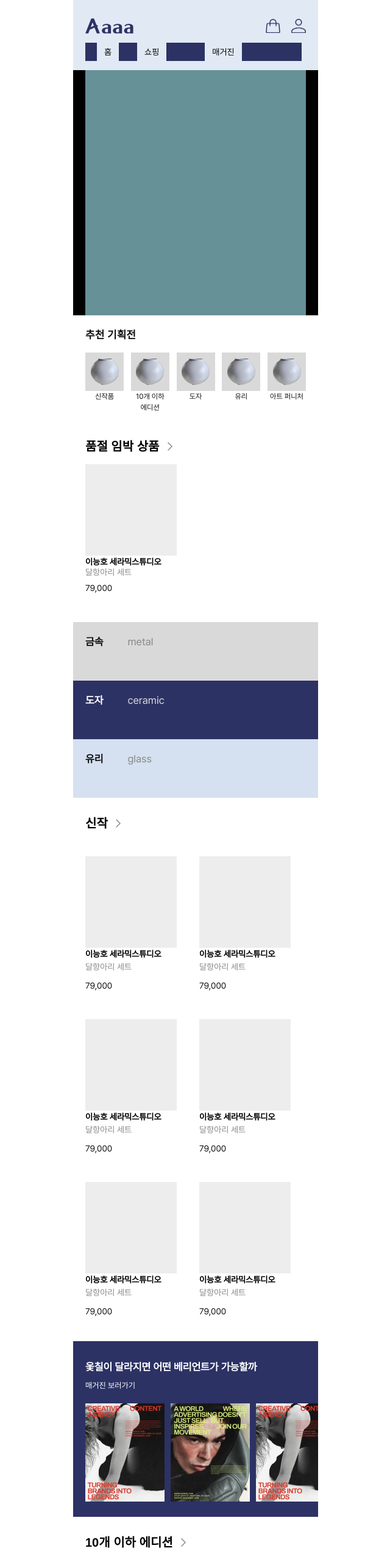
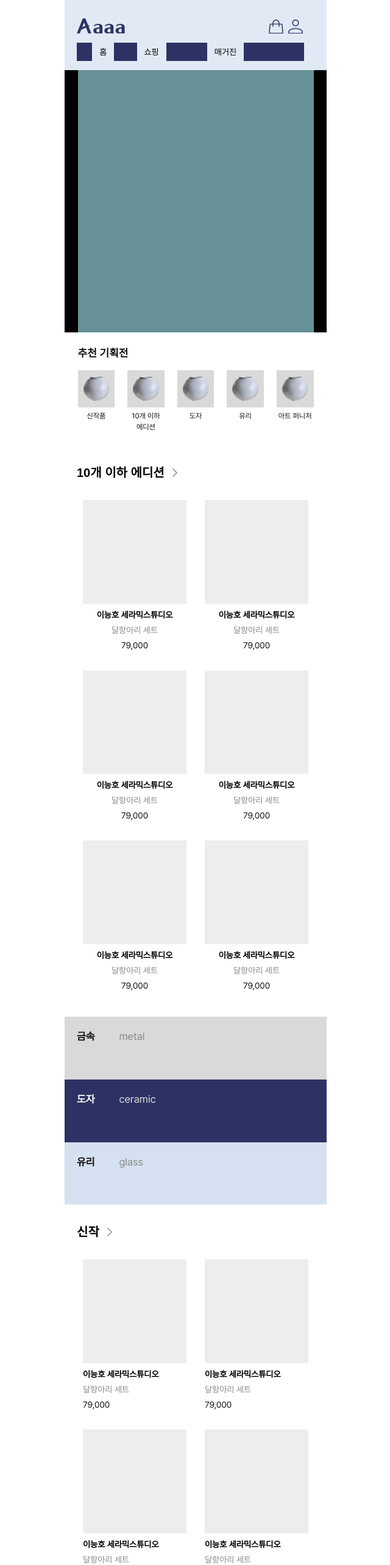
Before and after one commit to kdowon3/fouraaaa, a Next.js app in the folder fouraaaa/: page / in a window 1280 px wide. Shown: the top 2566 px of the page at 61% size, without its empty margins (319-959 px from the left). Built offline with nearby package versions, Linux system fonts and the light colour scheme.

Commit message:
fix: 단위변경

```diff
--- a/fouraaaa/src/app/components/CardTab.js
+++ b/fouraaaa/src/app/components/CardTab.js
@@ -4,28 +4,30 @@ import Link from "next/link";
 import Image from "next/image";
 import styled from "styled-components";
 
-
 const CardContainer = styled.div`
   background-color: #D9D9D9;
-  width: 402px;
-  height: 96px;
+  width: 100%;
+  max-width: 430px;
+  aspect-ratio: 402 / 96; /* 비율 유지 */
   display: flex;
+  align-items: flex-start; /* 텍스트를 위쪽 정렬 */
 `;
 
 const TitleText = styled.div`
   font-size: 17px;
   font-family: "Pretendard";
   font-weight: bold;
-    padding: 20px 20px;
+  padding: 20px 20px; /* 기존 20px에서 줄여서 텍스트 위로 이동 */
   color: #111111;
 `;
 
 const English = styled.div`
   font-size: 17px;
   font-family: "Pretendard";
-    padding: 20px 20px;
+  padding: 20px 20px; /* 기존 20px에서 줄이기 */
   color: #8A8A8A;
 `;
+
 
 export default function CardTab() {
   return (
@@ -35,8 +37,8 @@ export default function CardTab() {
         <English>metal</English>
       </CardContainer>
       <CardContainer style={{ backgroundColor: "#2C3264" }}>
-        <TitleText style={{ color: "#FFFFFF"}}>도자</TitleText>
-        <English style={{ color: "#D9D9D9"}}>ceramic</English>
+        <TitleText style={{ color: "#FFFFFF" }}>도자</TitleText>
+        <English style={{ color: "#D9D9D9" }}>ceramic</English>
       </CardContainer>
       <CardContainer style={{ backgroundColor: "#D5E1F0" }}>
         <TitleText>유리</TitleText>
--- a/fouraaaa/src/app/components/MagSection.js
+++ b/fouraaaa/src/app/components/MagSection.js
@@ -4,13 +4,12 @@ import Link from "next/link";
 import Image from "next/image";
 import styled from "styled-components";
 
-
 const MagContainer = styled.div`
   background-color: #2C3264;
-  width: 402px;
-  height: 288px;
-  padding: 30px 20px;
-  display: block;
+  width: 100%;
+  max-width: 430px;
+  padding: 7% 5%; /* 최대 430px 기준: 약 30px와 20px에 해당 */
+  box-sizing: border-box;
 `;
 
 const TitleText = styled.div`
@@ -24,48 +23,42 @@ const SubText = styled.div`
   font-size: 13px;
   font-family: "Pretendard";
   color: #FFFFFF;
-    margin-top: 7px;
+  margin-top: 2%; /* 약 8~9px 정도 */
 `;
 
 const Contents = styled.div`
-    width: 382px;
-    height: 161px;
-    margin-left: auto;
-    margin-top: 20px;
+  width: 100%;
+  margin-top: 5%; /* 약 20px */
   display: flex;
-    gap: 10px;
-    overflow-x: auto; /* 가로 스크롤 활성화 */
-    overflow-y: hidden; /* 세로 스크롤 제거 */
-    white-space: nowrap; /* 내부 요소들이 줄바꿈되지 않도록 설정 */
-    -ms-overflow-style: none;  /* IE, Edge에서 스크롤바 숨기기 */
-    scrollbar-width: none;  /* Firefox에서 스크롤바 숨기기 */
+  gap: 2%; /* 카드들 사이의 간격 */
+  overflow-x: auto;
+  overflow-y: hidden;
+  white-space: nowrap;
+  -ms-overflow-style: none; /* IE, Edge */
+  scrollbar-width: none; /* Firefox */
 
   &::-webkit-scrollbar {
-        display: none; /* 크롬, 사파리에서 스크롤바 숨기기 */
+    display: none; /* Chrome, Safari */
   }
 `;
 
-
-
 const ContentsImg = styled(Image)`
-    width: 130px;
-    height: 161px;
+  width: 30%;             /* 카드의 너비: 최대 430px의 30% ≒ 129px */
+  aspect-ratio: 130 / 161; /* 원본 이미지 비율 유지 */
+  object-fit: cover;
 `;
 
 export default function MagSection() {
   return (
-    <div>
     <MagContainer>
       <TitleText>옻칠이 달라지면 어떤 베리언트가 가능할까</TitleText>
       <SubText>매거진 보러가기</SubText>
       <Contents>
-            <ContentsImg src={ '/images/content1.png' } alt="콘텐츠" width={130} height={161}/>
-            <ContentsImg src={ '/images/content2.png' } alt="콘텐츠" width={130} height={161}/>
-            <ContentsImg src={ '/images/content1.png' } alt="콘텐츠" width={130} height={161}/>
-            <ContentsImg src={ '/images/content2.png' } alt="콘텐츠" width={130} height={161}/>
-
+        <ContentsImg src="/images/content1.png" alt="콘텐츠" width={130} height={161} />
+        <ContentsImg src="/images/content2.png" alt="콘텐츠" width={130} height={161} />
+        <ContentsImg src="/images/content1.png" alt="콘텐츠" width={130} height={161} />
+        <ContentsImg src="/images/content2.png" alt="콘텐츠" width={130} height={161} />
       </Contents>
     </MagContainer>
-    </div>
   );
 }
--- a/fouraaaa/src/app/components/NewProducts.js
+++ b/fouraaaa/src/app/components/NewProducts.js
@@ -4,18 +4,18 @@ import styled from "styled-components";
 import Image from "next/image";
 
 const NewProductsContainer = styled.div`
-  background-color: #FFFFFF;
-  width: 402px;
-  height: 891px;
+  background-color: #ffffff;
+  width: 100%;
+  max-width: 430px;
   padding: 30px 20px;
-  display: block;
+  margin: 0 auto;
+  box-sizing: border-box;
 `;
 
 const Upsection = styled.div`
-  width: 362px;
-  height: 24px;
   display: flex;
   align-items: center;
+  margin-bottom: 20px;
 `;
 
 const TitleText = styled.div`
@@ -23,41 +23,38 @@ const TitleText = styled.div`
   font-weight: bold;
   color: #000000;
 `;
+
 const Arrow = styled(Image)`
-    width: 14px;
-    height: 14px;
-    margin-left: 10px;
+  width: 14px;
+  height: 14px;
+  margin-left: 10px;
 `;
 
 const ProductContainer = styled.div`
-  width: 362px;
-  height: 787px;
-  background-color: #FFFFFF;
-  margin-top: 20px;
   display: grid;
-  grid-template-columns: repeat(2, 1fr); /* 2개씩 한 줄에 배치 */
-  gap: 10px; /* 카드 사이 간격 */
+  grid-template-columns: repeat(2, 1fr);
+  gap: 10px;
 `;
 
 const ProductCards = styled.div`
-  width: 177px;
-  height: 257px;
-  background-color: #FFFFFF;
+  background-color: #ffffff;
   display: flex;
   flex-direction: column;
-  justify-content: center;
+  align-items: center;
+  padding: 10px;
+  box-sizing: border-box;
 `;
 
 const ProductsPhoto = styled.div`
-  width: 150px;
-  height: 150px;
-  background-color: #EDEDED;
+  width: 100%;
+  aspect-ratio: 1; /* 정사각형 */
+  background-color: #ededed;
 `;
 
 const ProductInfo = styled.div`
-  width: 125px;
-  height: 64px;
-  font-family: "Pretendard";
+  width: 100%;
+  margin-top: 8px;
+  font-family: 'Pretendard', sans-serif;
 `;
 
 const Company = styled.div`
@@ -68,13 +65,14 @@ const Company = styled.div`
 
 const ProductName = styled.div`
   font-size: 14px;
-  color: #8A8A8A;
+  color: #8a8a8a;
+  margin-top: 4px;
 `;
 
 const Price = styled.div`
   font-size: 14px;
   color: #111111;
-  margin-top: 10px;
+  margin-top: 4px;
 `;
 
 export default function NewProducts() {
@@ -82,7 +80,7 @@ export default function NewProducts() {
     <NewProductsContainer>
       <Upsection>
         <TitleText>신작</TitleText>
-        <Arrow src="/images/right-arrow.png" alt='화살표'width={14} height={14}/>
+        <Arrow src="/images/right-arrow.png" alt="화살표" width={14} height={14} />
       </Upsection>
       <ProductContainer>
         {[...Array(6)].map((_, index) => (
--- a/fouraaaa/src/app/components/SoldOut.js
+++ b/fouraaaa/src/app/components/SoldOut.js
@@ -1,104 +1,100 @@
 "use client";
 
-import Link from "next/link";
+import styled from "styled-components";
 import Image from "next/image";
-import styled from "styled-components";
 
-const SoldoutContainer = styled.div`
-  background-color: #FFFFFF;
-  width: 402px;
-  height: 333px;
+const EditionContainer = styled.div`
+  background-color: #ffffff;
+  width: 100%;
+  max-width: 430px;
   padding: 30px 20px;
-  display: block;
+  margin: 0 auto;
+  box-sizing: border-box;
 `;
+
 const Upsection = styled.div`
-    width: 362px;
-    height: 24px;
   display: flex;
+  align-items: center;
+  margin-bottom: 20px;
 `;
+
 const TitleText = styled.div`
   font-size: 20px;
   font-weight: bold;
-  color: #000000; /* 글씨 색상 추가 (배경과 대비) */
+  color: #000000;
 `;
 
 const Arrow = styled(Image)`
   width: 14px;
   height: 14px;
   margin-left: 10px;
-    margin-top: 8px;
 `;
 
 const ProductContainer = styled.div`
-    width: 382px;
-    height: 229px;
-    background-color: #FFFFFF;
-    justify-self: flex-end;
-    margin-top: 20px;
-    margin-left: auto;
-    display: flex;
+  display: grid;
+  grid-template-columns: repeat(2, 1fr);
+  gap: 10px;
 `;
 
 const ProductCards = styled.div`
-    width: 150px;
-    height: 229px;
-    background-color: #FFFFFF;
-    display: block;
+  background-color: #ffffff;
+  display: flex;
+  flex-direction: column;
+  align-items: center;
+  padding: 10px;
+  box-sizing: border-box;
 `;
 
 const ProductsPhoto = styled.div`
-    width: 150px;
-    height: 150px;
-    background-color: #EDEDED;
+  width: 100%;
+  aspect-ratio: 1;
+  background-color: #ededed;
 `;
 
 const ProductInfo = styled.div`
-    width: 125px;
-    height: 64px;
-    display: block;
+  width: 100%;
+  margin-top: 8px;
+  text-align: center;
+  font-family: 'Pretendard', sans-serif;
 `;
 
 const Company = styled.div`
-    width: 125px;
-    height: 17px;
   font-size: 14px;
-    font-family: 'Pretendard';
   font-weight: bold;
   color: #000000;
 `;
+
 const ProductName = styled.div`
-    width: 108px;
-    height: 16px;
   font-size: 14px;
-    font-family: 'Pretendard';
-    color: #8A8A8A;
-`;
-const Price = styled.div`
-    width: 108px;
-    height: 18px;
-    font-size: 14px;
-    font-family: 'Pretendard';
-    color: #111111;
-    margin-top: 10px;
+  color: #8a8a8a;
+  margin-top: 4px;
 `;
 
-export default function Soldout() {
+const Price = styled.div`
+  font-size: 14px;
+  color: #111111;
+  margin-top: 4px;
+`;
+
+export default function TenEdition() {
   return (
-    <SoldoutContainer>
+    <EditionContainer>
       <Upsection>
-            <TitleText>품절 임박 상품</TitleText>
-            <Arrow src="/images/right-arrow.png" alt='화살표'width={14} height={14}/>
+        <TitleText>10개 이하 에디션</TitleText>
+        <Arrow src="/images/right-arrow.png" alt="화살표" width={14} height={14} />
       </Upsection>
       <ProductContainer>
-            <ProductCards>
-                <ProductsPhoto></ProductsPhoto>
+        {[...Array(6)].map((_, index) => (
+          <ProductCards key={index}>
+            <ProductsPhoto />
             <ProductInfo>
               <Company>이능호 세라믹스튜디오</Company>
               <ProductName>달항아리 세트</ProductName>
               <Price>79,000</Price>
             </ProductInfo>
           </ProductCards>
+        ))}
       </ProductContainer>
-    </SoldoutContainer>
+    </EditionContainer>
   );
 }
--- a/fouraaaa/src/app/components/TenEdition.js
+++ b/fouraaaa/src/app/components/TenEdition.js
@@ -4,18 +4,18 @@ import styled from "styled-components";
 import Image from "next/image";
 
 const EditionContainer = styled.div`
-  background-color: #FFFFFF;
-  width: 402px;
-  height: 891px;
+  background-color: #ffffff;
+  width: 100%;
+  max-width: 430px;
   padding: 30px 20px;
-  display: block;
+  margin: 0 auto;
+  box-sizing: border-box;
 `;
 
 const Upsection = styled.div`
-  width: 362px;
-  height: 24px;
   display: flex;
   align-items: center;
+  margin-bottom: 20px;
 `;
 
 const TitleText = styled.div`
@@ -23,41 +23,38 @@ const TitleText = styled.div`
   font-weight: bold;
   color: #000000;
 `;
+
 const Arrow = styled(Image)`
-    width: 14px;
-    height: 14px;
-    margin-left: 10px;
-  `;
+  width: 14px;
+  height: 14px;
+  margin-left: 10px;
+`;
 
 const ProductContainer = styled.div`
-  width: 362px;
-  height: 787px;
-  background-color: #FFFFFF;
-  margin-top: 20px;
   display: grid;
-  grid-template-columns: repeat(2, 1fr); /* 2개씩 한 줄에 배치 */
-  gap: 10px; /* 카드 사이 간격 */
+  grid-template-columns: repeat(2, 1fr);
+  gap: 10px;
 `;
 
 const ProductCards = styled.div`
-  width: 177px;
-  height: 257px;
-  background-color: #FFFFFF;
+  background-color: #ffffff;
   display: flex;
   flex-direction: column;
-  justify-content: center;
+  align-items: center;
+  padding: 10px;
+  box-sizing: border-box;
 `;
 
 const ProductsPhoto = styled.div`
-  width: 150px;
-  height: 150px;
-  background-color: #EDEDED;
+  width: 100%;
+  aspect-ratio: 1;
+  background-color: #ededed;
 `;
 
 const ProductInfo = styled.div`
-  width: 125px;
-  height: 64px;
-  font-family: "Pretendard";
+  width: 100%;
+  margin-top: 8px;
+  font-family: 'Pretendard', sans-serif;
 `;
 
 const Company = styled.div`
@@ -68,13 +65,14 @@ const Company = styled.div`
 
 const ProductName = styled.div`
   font-size: 14px;
-  color: #8A8A8A;
+  color: #8a8a8a;
+  margin-top: 4px;
 `;
 
 const Price = styled.div`
   font-size: 14px;
   color: #111111;
-  margin-top: 10px;
+  margin-top: 4px;
 `;
 
 export default function TenEdition() {
@@ -82,7 +80,7 @@ export default function TenEdition() {
     <EditionContainer>
       <Upsection>
         <TitleText>10개 이하 에디션</TitleText>
-        <Arrow src="/images/right-arrow.png" alt='화살표'width={14} height={14}/>
+        <Arrow src="/images/right-arrow.png" alt="화살표" width={14} height={14} />
       </Upsection>
       <ProductContainer>
         {[...Array(6)].map((_, index) => (
--- a/fouraaaa/src/app/components/banner.js
+++ b/fouraaaa/src/app/components/banner.js
@@ -4,23 +4,27 @@ import Link from "next/link";
 import Image from "next/image";
 import styled from "styled-components";
 
-
+// BannerContainer는 화면 너비에 따라 유동적으로 늘어나되, 최대 430px의 정사각형(1:1 비율)으로 제한합니다.
 const BannerContainer = styled.div`
   background-color: #000000;
-  width: 402px;
-  height: 402px;
+  width: 100%;
+  max-width: 430px;
+  aspect-ratio: 1;
+  margin: 0 auto;
 `;
-const BannerPhoto=styled.div`
-    width: 362px;
-    height: 402px;
+
+// BannerPhoto는 부모 너비의 90%를 사용하며, 부모의 높이를 채우도록 설정했습니다.
+const BannerPhoto = styled.div`
+  width: 90%;
+  height: 100%;
   background-color: #659197;
-    justify-self: center;
+  margin: 0 auto;
 `;
 
 export default function Banner() {
   return (
     <BannerContainer>
-        <BannerPhoto></BannerPhoto>
+      <BannerPhoto />
     </BannerContainer>
   );
 }
--- a/fouraaaa/src/app/components/common/homeNav.js
+++ b/fouraaaa/src/app/components/common/homeNav.js
@@ -10,62 +10,74 @@ const GNBContainer = styled.header`
 `;
 
 const Navbar = styled.nav`
-  display: block;
-  align-items: center;
-  justify-content: space-between;
+  display: flex;
+  flex-direction: column;
   font-size: 14px;
   font-family: 'Pretendard';
 `;
+
 const Upsection = styled.div`
   display: flex;
-  padding: 15px 0px;
-  margin-left: 0px;
+  align-items: center;
+  justify-content: space-between;
+  padding: 15px 0;
 `;
+
 const StyledLogo = styled(Image)`
-  width: 79px; /* 원하는 크기로 조절 */
+  width: 79px; /* 기존 로고 크기 유지 */
   height: 25px;
 `;
+
+const IconWrapper = styled.div`
+  display: flex;
+  align-items: center;
+  gap: 8px;         /* 아이콘 사이 간격 */
+  flex-shrink: 0;
+  margin-right: 5%;  /* 오른쪽 끝 여백: NavLinks와 동일하게 */
+`;
+
 const ShoppingCart = styled(Image)`
   width: 24px;
   height: 24px;
-  margin-left: 217px;
 `;
+
 const MyPage = styled(Image)`
   width: 24px;
   height: 24px;
-  margin-left: 20px;
 `;
+
 const NavLinks = styled.div`
   display: flex;
   align-items: center;
   gap: 12px;
 `;
 
+// Divider들의 width를 % 단위로 변경 (약 4.5%, 7%, 14.7%, 22.8%)
 const Divider1 = styled.div`
-  width: 19px;
+  width: 6.5%;
   height: 30px;
   background-color: #2C3264;
 `;
 const Divider2 = styled.div`
-  width: 30px;
+  width: 9.5%;
   height: 30px;
   background-color: #2C3264;
 `;
 const Divider3 = styled.div`
-  width: 63px;
+  width: 17.2%;
   height: 30px;
   background-color: #2C3264;
 `;
 const Divider4 = styled.div`
-  width: 98px;
+  width: 25.3%;
   height: 30px;
   background-color: #2C3264;
 `;
+
 const StyledLink = styled(Link)`
   font-size: 14px;
   color: #000000;
   text-decoration: none;
-
   &:hover {
     color: #0070f3;
   }
@@ -77,12 +89,24 @@ export default function HomeNav() {
       <Navbar>
         <Upsection>
           <StyledLogo src="/images/logo.png" alt="Logo" width={79} height={25} />
-          <Link href="/">
-            <ShoppingCart src="/images/shoppingcart.png" alt="장바구니" width={24} height={24} />
-          </Link>
-          <Link href="/">
-            <MyPage src="/images/mypage.png" alt="마이페이지" width={24} height={24} />
-          </Link>
+          <IconWrapper>
+            <Link href="/">
+              <ShoppingCart
+                src="/images/shoppingcart.png"
+                alt="장바구니"
+                width={24}
+                height={24}
+              />
+            </Link>
+            <Link href="/">
+              <MyPage
+                src="/images/mypage.png"
+                alt="마이페이지"
+                width={30}
+                height={30}
+              />
+            </Link>
+          </IconWrapper>
         </Upsection>
         <NavLinks>
           <Divider1 />
--- a/fouraaaa/src/app/components/recommend.js
+++ b/fouraaaa/src/app/components/recommend.js
@@ -5,40 +5,39 @@ import Image from "next/image";
 
 const RecommendContainer = styled.div`
   background-color: #FFFFFF;
-  width: 402px;
-  height: 170px;
-  padding: 20px 20px;
+  width: 100%;
+  max-width: 430px;
+  padding: 5%;  /* 약 20~22px 정도 */
   display: block;
 `;
 
 const TitleText = styled.div`
   font-size: 17px;
   font-weight: bold;
-  color: #111111; /* 글씨 색상 추가 (배경과 대비) */
+  color: #111111;
 `;
 
 const RecommendProducts = styled.div`
-    width: 362px;
-    height: 95px;
-    background-color: #FFFFFF;
-    justify-self: center;
-    align-self: center;
-    margin-top: 15px;
+  width: 100%;
+  margin: 0 auto;
+  margin-top: 15px;  /* 필요에 따라 % 단위로도 변경 가능 */
   display: flex;
   justify-content: space-between;
+  gap: 2.5%;  /* 5개 카드 사이의 간격 */
 `;
 
 const ProductCards = styled.div`
-    width: 63px;
-    height: 95px;
-    display: block;
+  width: 15.7%;  /* 원래 63px/402px ≒ 15.7% */
+  display: flex;
+  flex-direction: column;
+  align-items: center;
 `;
 
 const ProductsPhotoContainer = styled.div`
   position: relative;
-  width: 63px;
-  height: 63px;
-  background-color: #D9D9D9; /* 배경 색상 */
+  width: 100%;
+  aspect-ratio: 1;
+  background-color: #D9D9D9;
   display: flex;
   align-items: center;
   justify-content: center;
@@ -47,19 +46,20 @@ const ProductsPhotoContainer = styled.div`
 
 const PhotoImage = styled(Image)`
   position: absolute;
-  width: 46px;
-  height: 43px;
-  z-index: 2; /* 이미지가 배경 위로 오도록 설정 */
+  width: 70%;
+  height: auto;
+  z-index: 2;
 `;
 
 const RecommendText = styled.div`
   font-size: 12px;
   font-family: 'Pretendard';
   color: #111111;
-    text-align: center; /* 중앙 정렬 */
-    word-break: break-word; /* 긴 단어 줄바꿈 */
-    white-space: normal; /* 텍스트가 자동으로 줄바꿈됨 */
-    width: 100%; /* 부모 요소 크기에 맞춤 */
+  text-align: center;
+  word-break: break-word;
+  white-space: normal;
+  width: 100%;
+  margin-top: 5px;
 `;
 
 export default function Recommend() {
@@ -69,31 +69,33 @@ export default function Recommend() {
       <RecommendProducts>
         <ProductCards>
           <ProductsPhotoContainer>
-                <PhotoImage src='/images/recommend.png' alt="상품" width={46} height={43} />
+            <PhotoImage src="/images/recommend.png" alt="상품" width={46} height={43} />
           </ProductsPhotoContainer>
           <RecommendText>신작품</RecommendText>
         </ProductCards>
         <ProductCards>
           <ProductsPhotoContainer>
-                <PhotoImage src='/images/recommend.png' alt="상품" width={46} height={43} />
+            <PhotoImage src="/images/recommend.png" alt="상품" width={46} height={43} />
           </ProductsPhotoContainer>
-            <RecommendText>10개 이하 <br/> 에디션</RecommendText>
+          <RecommendText>
+            10개 이하 <br /> 에디션
+          </RecommendText>
         </ProductCards>
         <ProductCards>
           <ProductsPhotoContainer>
-                <PhotoImage src='/images/recommend.png' alt="상품" width={46} height={43} />
+            <PhotoImage src="/images/recommend.png" alt="상품" width={46} height={43} />
           </ProductsPhotoContainer>
           <RecommendText>도자</RecommendText>
         </ProductCards>
         <ProductCards>
           <ProductsPhotoContainer>
-                <PhotoImage src='/images/recommend.png' alt="상품" width={46} height={43} />
+            <PhotoImage src="/images/recommend.png" alt="상품" width={46} height={43} />
           </ProductsPhotoContainer>
           <RecommendText>유리</RecommendText>
         </ProductCards>
         <ProductCards>
           <ProductsPhotoContainer>
-                <PhotoImage src='/images/recommend.png' alt="상품" width={46} height={43} />
+            <PhotoImage src="/images/recommend.png" alt="상품" width={46} height={43} />
           </ProductsPhotoContainer>
           <RecommendText>아트 퍼니처</RecommendText>
         </ProductCards>
--- a/fouraaaa/src/app/page.module.css
+++ b/fouraaaa/src/app/page.module.css
@@ -6,7 +6,8 @@
 }
 
 .container {
-    width: 402px;
+    width: 100%;
+    max-width: 430px;
     background-color: white;
     justify-self: center;
   }
```
Also changed, not shown: fouraaaa/src/app/components/common/Footer.js (+29 -22 lines). Lines whose indentation alone changed are shown as unchanged.
